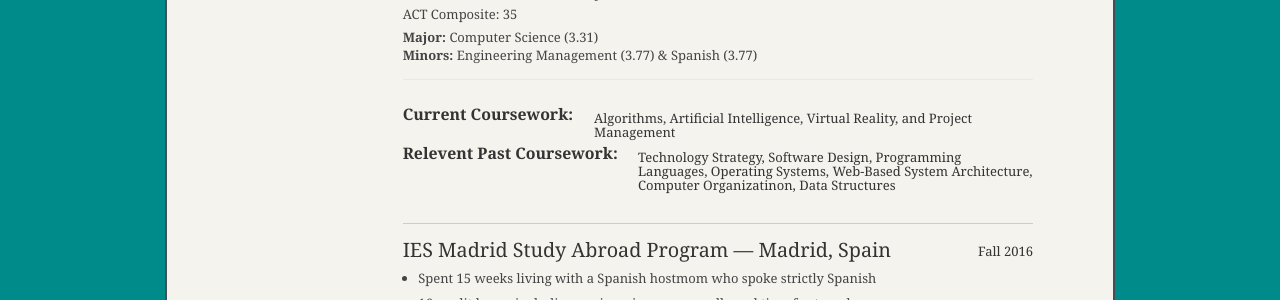
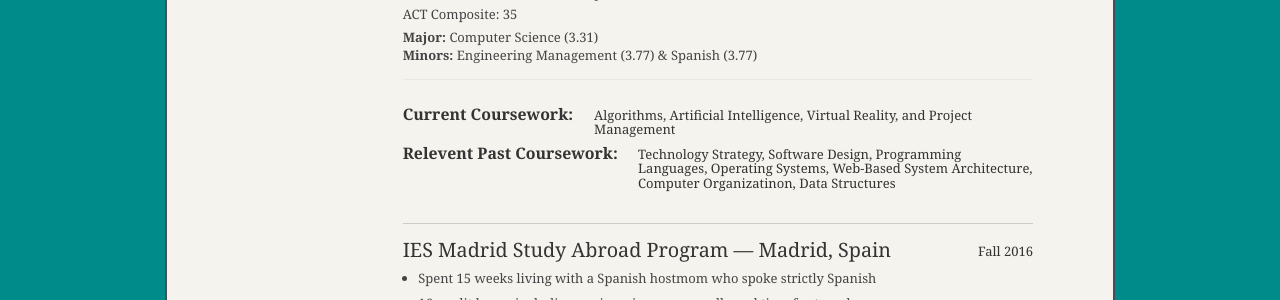
Before and after one commit to danielchines/danielchines.github.io, a Jekyll site: the page built from index.html, in a window 1280 px wide and 1400 px high, scrolled down 1774 px. Shown: the part 150-450 px from the top of the window. Built offline with Jekyll 4.4.1, drawn with Linux system fonts in a browser that asks for light colours.

Commit message:
Update resume.css

```diff
--- a/_includes/css/resume.css
+++ b/_includes/css/resume.css
@@ -54,7 +54,7 @@ a#pdf:hover { background: #222; }
 .education ul { margin-top: 0.75em; }
 .coursework { position: relative; margin-bottom: 1em; padding-bottom: 1em; margin-top: 2em; }
 .education .coursework h3 { width: 222px; float: left; font-weight: bold; }
-.education .coursework h4 { position: absolute; width: 393px; top: 2px; }
+#bd .education .coursework h4 { position: absolute; width: 393px; top: 2px; }
 .coursework .last { padding-bottom: 4em; }
 
 /* //-- Experience/Jobs -- */
```
